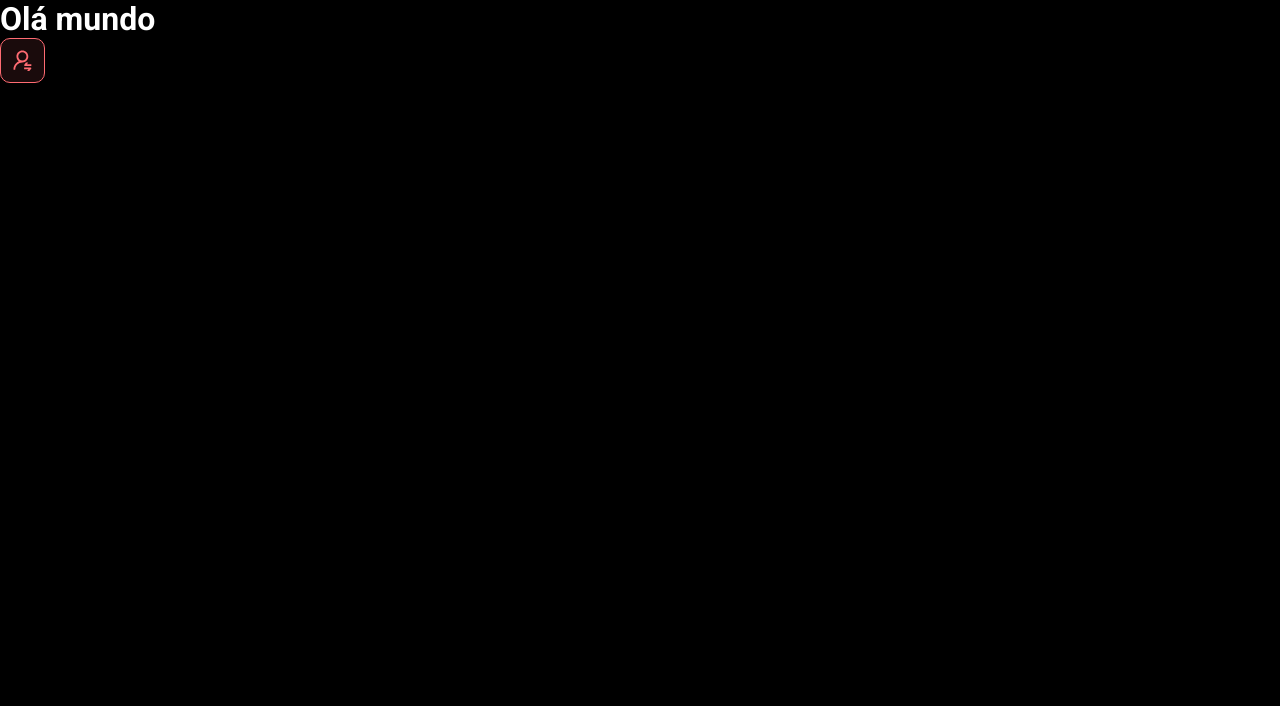
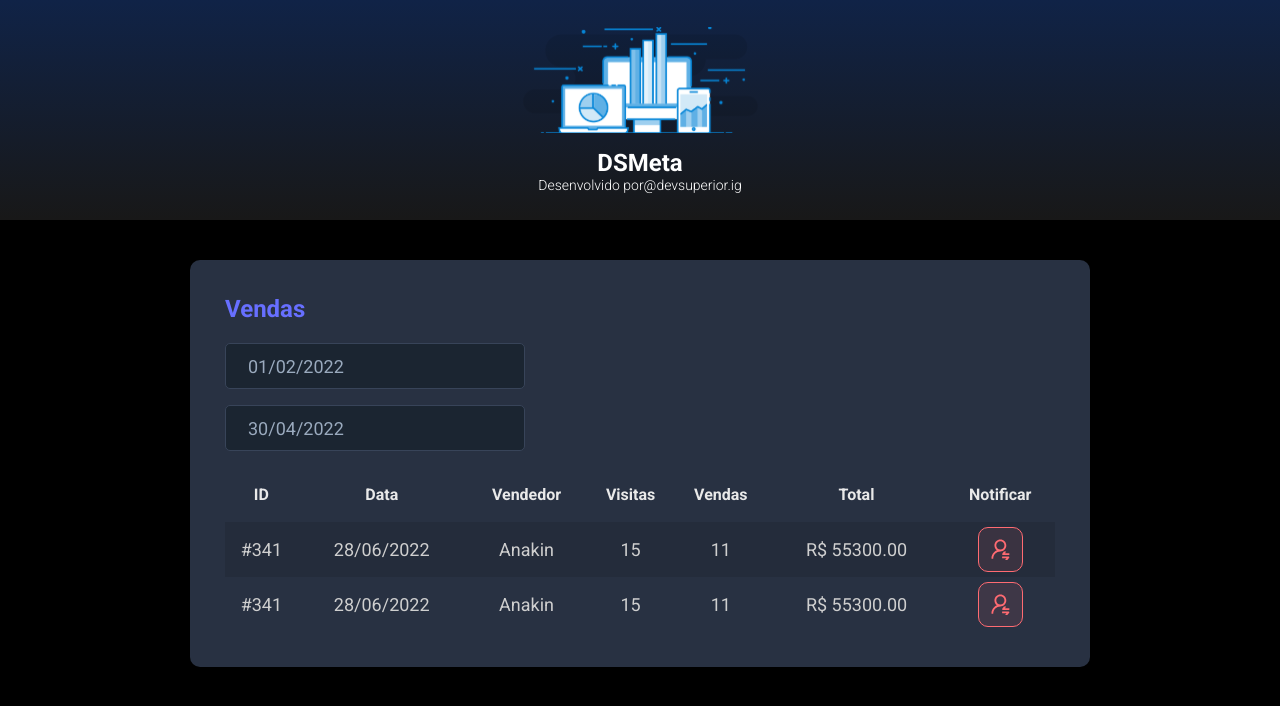
Before and after one commit to WederTito/dsmeta, a React (Vite) app in the folder frontend/: page / in a window 1280 px wide. Shown: the top 706 px of the page. Built offline with nearby package versions, Linux system fonts and the light colour scheme.

Commit message:
other components

```diff
--- a/frontend/src/App.tsx
+++ b/frontend/src/App.tsx
@@ -1,10 +1,17 @@
-import NotificationButton from "./components/NotificationButton"
+import Header from "./components/Header"
+import SalesCard from "./components/SalesCard"
 
 function App() {
   return (
     <>
-      <h1>Olá mundo</h1>
-      <NotificationButton />
+      <Header />
+      <main>
+        <section id="sales">
+          <div className="dsmeta-container">
+            <SalesCard/>
+          </div>
+        </section>
+      </main>
     </>
   )
 }
--- /dev/null
+++ b/frontend/src/components/Header/index.tsx
@@ -0,0 +1,19 @@
+import logo from '../../assets/img/logo.svg'
+import './styles.css'
+
+function Header() {
+    return (
+        <header>
+        <div className="dsmeta-logo-container">
+            <img src={logo} alt="DSMeta" />
+            <h1>DSMeta</h1>
+            <p>
+              Desenvolvido por
+              <a href="https://www.instagram.com/devsuperior.ig">@devsuperior.ig</a>
+            </p>
+        </div>
+    </header>
+    )
+  }
+
+  export default Header
--- /dev/null
+++ b/frontend/src/components/Header/styles.css
@@ -0,0 +1,27 @@
+header {
+    background: linear-gradient(180deg, #102347 0%, #181818 100%);
+    height: 220px;
+    display: flex;
+    align-items: center;
+    justify-content: center;
+}
+
+.dsmeta-logo-container {
+    display: flex;
+    flex-direction: column;
+    align-items: center;
+}
+
+.dsmeta-logo-container img {
+    width: 235px;
+}
+
+.dsmeta-logo-container h1 {
+    margin-top: 15px;
+    font-size: 24px;
+}
+
+.dsmeta-logo-container p {
+    font-size: 14px;
+    font-weight: 300;
+}
--- /dev/null
+++ b/frontend/src/components/SalesCard/index.tsx
@@ -0,0 +1,71 @@
+import NotificationButton from '../NotificationButton'
+import './styles.css'
+
+function SalesCard() {
+    return (
+        <div className="dsmeta-card">
+            <h2 className="dsmeta-sales-title">Vendas</h2>
+            <div>
+                <div className="dsmeta-form-control-container">
+                    <input
+                        className="dsmeta-form-control"
+                        type="text"
+                        value="01/02/2022"
+                    />
+                </div>
+                <div className="dsmeta-form-control-container">
+                    <input
+                        className="dsmeta-form-control"
+                        type="text"
+                        value="30/04/2022"
+                    />
+                </div>
+            </div>
+            <div>
+                <table className="dsmeta-sales-table">
+                    <thead>
+                        <tr>
+                            <th className="tc992">ID</th>
+                            <th className="tc576">Data</th>
+                            <th>Vendedor</th>
+                            <th className="tc992">Visitas</th>
+                            <th className="tc992">Vendas</th>
+                            <th>Total</th>
+                            <th>Notificar</th>
+                        </tr>
+                    </thead>
+                    <tbody>
+                        <tr>
+                            <td className="tc992">#341</td>
+                            <td className="tc576">28/06/2022</td>
+                            <td>Anakin</td>
+                            <td className="tc992">15</td>
+                            <td className="tc992">11</td>
+                            <td>R$ 55300.00</td>
+                            <td>
+                                <div className="dsmeta-btn-container">
+                                    <NotificationButton />
+                                </div>
+                            </td>
+                        </tr>
+                        <tr>
+                            <td className="tc992">#341</td>
+                            <td className="tc576">28/06/2022</td>
+                            <td>Anakin</td>
+                            <td className="tc992">15</td>
+                            <td className="tc992">11</td>
+                            <td>R$ 55300.00</td>
+                            <td>
+                                <div className="dsmeta-btn-container">
+                                    <NotificationButton />
+                                </div>
+                            </td>
+                        </tr>
+                    </tbody>
+                </table>
+            </div>
+        </div>
+    )
+}
+
+export default SalesCard
--- /dev/null
+++ b/frontend/src/components/SalesCard/styles.css
@@ -0,0 +1,95 @@
+
+  .dsmeta-card {
+    background-color: #283142;
+    border-radius: 10px;
+    padding: 35px 10px;
+  }
+
+  .dsmeta-sales-title {
+    font-size: 24px;
+    color: #676fff;
+    margin-bottom: 20px;
+  }
+
+  .dsmeta-form-control-container {
+    margin-bottom: 16px;
+    max-width: 300px;
+  }
+
+  .dsmeta-form-control {
+    width: 100%;
+    height: 46px;
+    background-color: #1b2531;
+    border: 1px solid #384459;
+    color: #9aaabe;
+    padding: 0 22px;
+    font-size: 18px;
+    border-radius: 5px;
+  }
+
+  .dsmeta-sales-table {
+    width: 100%;
+    border-spacing: 0;
+  }
+
+  .dsmeta-sales-table thead {
+    font-size: 16px;
+    height: 55px;
+    color: #e9e9e9;
+  }
+
+  .dsmeta-sales-table tbody {
+    font-size: 14px;
+    text-align: center;
+    color: #cfcfcf;
+  }
+
+  .dsmeta-sales-table tbody tr {
+    height: 55px;
+    border-top: 1px solid #5f6e82;
+  }
+
+  .dsmeta-sales-table tbody tr:hover > td {
+    background-color: #384459;
+  }
+
+  .dsmeta-sales-table tbody tr:nth-child(odd) {
+    background-color: #242c3b;
+  }
+
+  .dsmeta-btn-container {
+    display: flex;
+    justify-content: center;
+  }
+
+  .tc576 {
+    display: none;
+  }
+
+  .tc992 {
+    display: none;
+  }
+
+  @media (min-width: 576px) {
+    #sales {
+      padding: 40px 20px;
+    }
+
+    .dsmeta-card {
+      padding: 35px;
+    }
+
+    .tc576 {
+      display: table-cell;
+    }
+
+    .dsmeta-sales-table tbody {
+      font-size: 18px;
+    }
+  }
+
+  @media (min-width: 992px) {
+    .tc992 {
+      display: table-cell;
+    }
+  }
--- a/frontend/src/index.css
+++ b/frontend/src/index.css
@@ -16,3 +16,13 @@
     color: unset;
     text-decoration: none;
 }
+
+.dsmeta-container {
+    width: 100%;
+    max-width: 900px;
+    margin: 0 auto;
+}
+
+#sales {
+    padding: 40px 10px;
+}
```
Also changed, not shown: frontend/src/assets/img/logo.svg (added).
